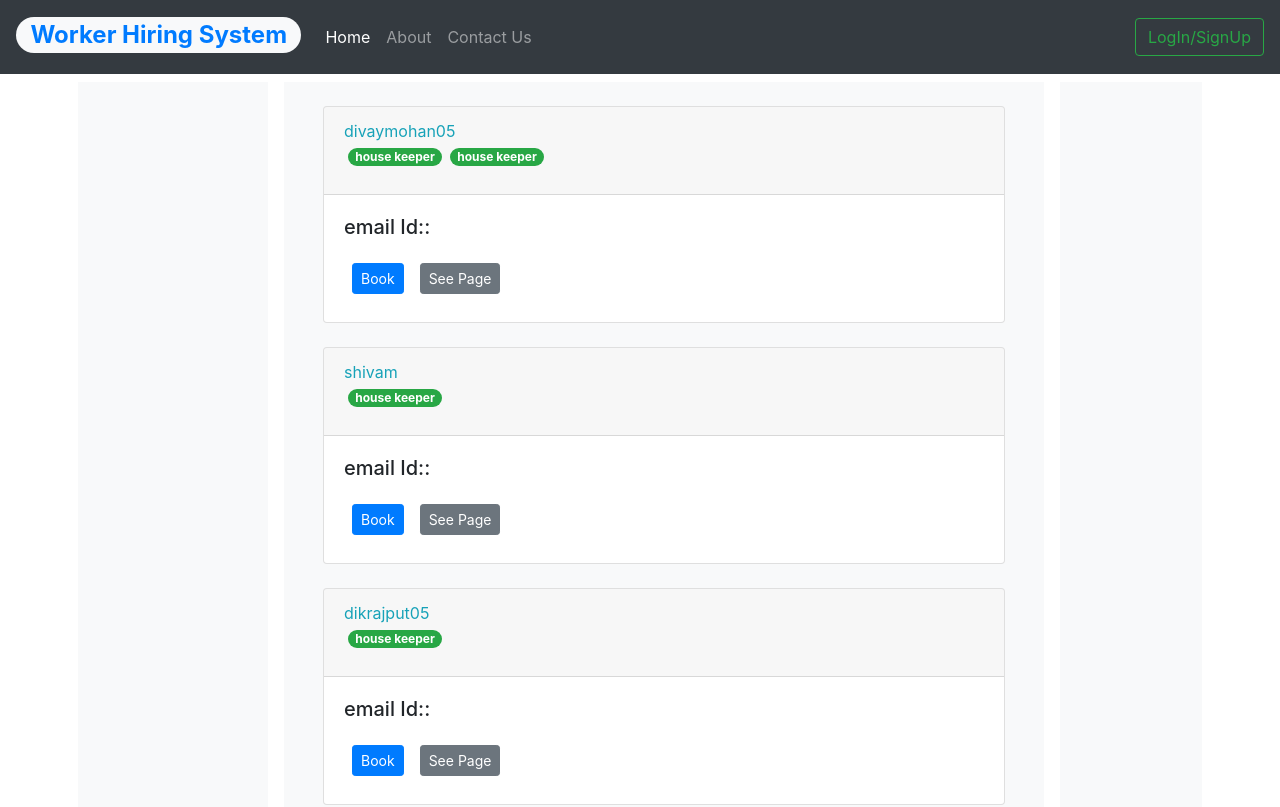
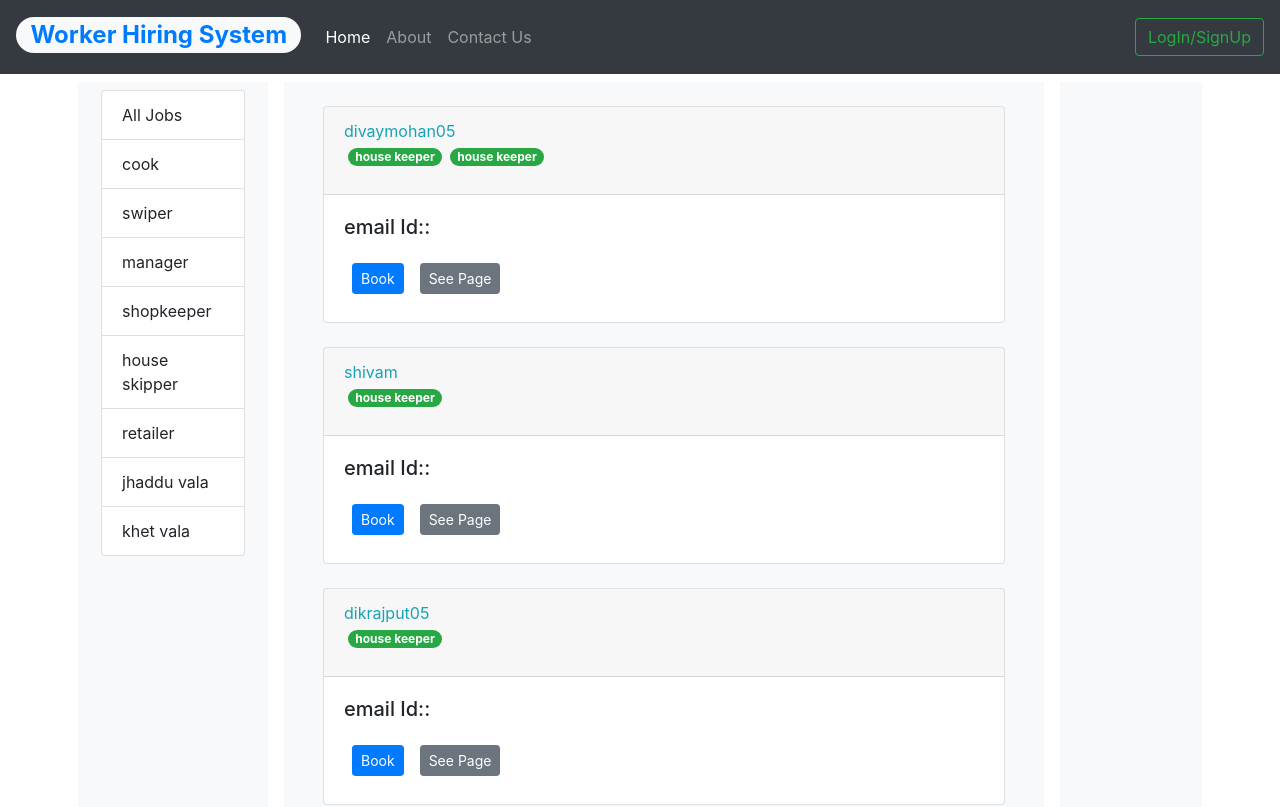
Before and after one commit to divaymohan/worker-front-end-service, a React (Create React App) app in the folder worker-frontend/: page / in a window 1280 px wide. Shown: the top 807 px of the page. Built offline with nearby package versions, Linux system fonts and the light colour scheme.

Commit message:
added filters to the left side

```diff
--- a/worker-frontend/src/components/body/Filters.jsx
+++ b/worker-frontend/src/components/body/Filters.jsx
@@ -1,10 +1,16 @@
-import React, { Component } from "react";
+import React from "react";
 
-class Filters extends Component {
-  state = {};
-  render() {
-    return <p></p>;
-  }
-}
+const Filters = (props) => {
+  const { onHandleClick, AllWorks } = props;
+  return (
+    <ul className="list-group m-2">
+      {AllWorks.map((w) => (
+        <li onClick={() => onHandleClick(w)} className="list-group-item">
+          {w.work}
+        </li>
+      ))}
+    </ul>
+  );
+};
 
 export default Filters;
--- a/worker-frontend/src/components/myApp.jsx
+++ b/worker-frontend/src/components/myApp.jsx
@@ -7,20 +7,26 @@ import { getWorks } from "../services/fakeWorkServices";
 
 class MyApp extends Component {
   state = {
-    works: getWorks(),
+    works: [],
   };
+  componentDidMount() {
+    const works = [{ _id: " ", work: "All Jobs" }, ...getWorks()];
+    this.setState({ works });
+  }
   handleWorkClick = (work) => {
     console.log("you are intrested in: ", work);
   };
   render() {
-    const { works } = this.state;
     return (
       <React.Fragment>
         <NavBar />
         <main className="container bg-white">
           <div className="row">
             <div className="col-2 bg-light m-2">
-              <Filters works={works} onClick={this.handleWorkClick} />
+              <Filters
+                AllWorks={this.state.works}
+                onHandleClick={this.handleWorkClick}
+              />
             </div>
             <div className="col-8 bg-light m-2">
               <CentreBody />
```
